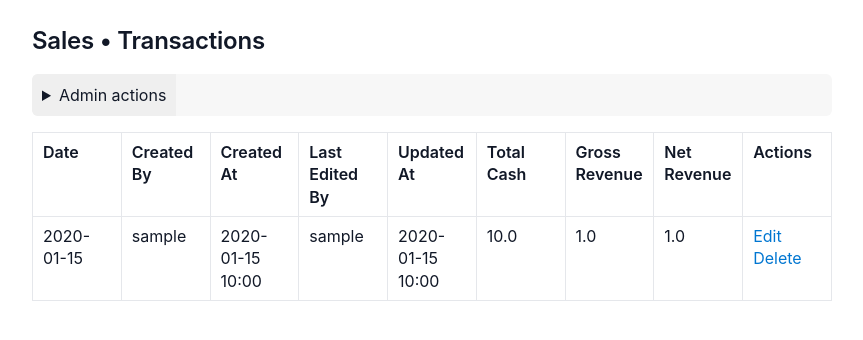
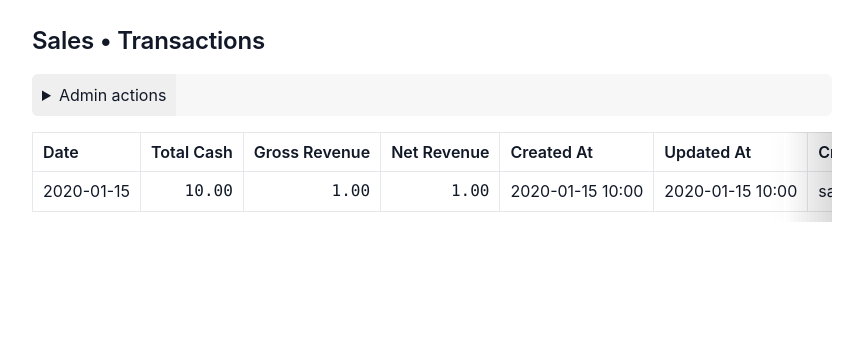
Before and after one commit to sushanth88/BC_Internal_OP, a Flask app: page /sales/transactions in a window 1280 px wide. Shown: the part 136-476 px from the top of the page, without its empty margins (208-1071 px from the left). Run offline with Flask 3, Linux system fonts and the light colour scheme; a user stored in the database is signed in; tables that the repository leaves empty hold one stand-in row (values such as "Sample post"); some libraries are stand-ins or nearby versions.

Commit message:
UI: Transactions table — reorder columns, prevent wrapping, expand columns; add horizontal scroll wrapper and animated scroll hint

```diff
--- a/static/style.css
+++ b/static/style.css
@@ -54,10 +54,50 @@ header .site-title { color: var(--text); font-family: var(--font-sans); letter-s
 .brand-left { display:flex; align-items:center; gap:12px; }
 table { border-collapse: collapse; width: 100%; }
 table th, table td { padding: 8px 10px; border: 1px solid var(--border); }
+
+/* Tight, non-wrapping transaction tables */
+.tx-table { table-layout: auto; width: 100%; border-collapse: collapse; }
+.tx-table th, .tx-table td {
+	padding: 8px 10px; border: 1px solid var(--border); vertical-align: middle;
+	white-space: nowrap; /* prevent wrapping */
+}
+.tx-table th { font-weight: 600; }
+.tx-table td.numeric { text-align: right; font-family: ui-monospace, SFMono-Regular, Menlo, Monaco, 'Roboto Mono', 'Segoe UI Mono', monospace; }
+.tx-table td.actions, .tx-table th.actions { text-align: center; white-space: nowrap; }
+.tx-table tr:hover td { background: color-mix(in srgb, var(--link) 6%, transparent); }
 .container { max-width: 960px; margin: 24px auto; }
 .topbar { display:flex; justify-content:space-between; align-items:center; margin-bottom: 12px; }
 /* Logo styles */
 .site-logo { display:block; width: 56px; height: auto; margin: 2px 0; }
+
+/* Column width hints for transaction table (fixed layout) */
+/* Let columns size naturally; use wrapper for horizontal scroll when needed */
+.tx-table-wrap { width: 100%; overflow-x: auto; -webkit-overflow-scrolling: touch; }
+.tx-table th, .tx-table td { min-width: 40px; }
+
+/* Visual scroll hint: subtle gradient at the right edge when content overflows horizontally */
+.tx-table-wrap { position: relative; }
+.tx-table-wrap::after {
+	content: '';
+	position: absolute;
+	top: 0;
+	right: 0;
+	width: 48px;
+	height: 100%;
+	pointer-events: none;
+	opacity: 0;
+	transform: translateX(12px);
+	filter: blur(0.6px);
+	transition: opacity .32s cubic-bezier(.2,.9,.2,1), transform .32s cubic-bezier(.2,.9,.2,1), filter .28s ease;
+	background: linear-gradient(to left, rgba(0,0,0,0.14), rgba(0,0,0,0));
+	box-shadow: -6px 0 18px rgba(0,0,0,0.02);
+}
+/* Lighter overlay for dark theme */
+.tx-table-wrap.is-scrollable::after { opacity: 1; transform: translateX(0); filter: blur(0); }
+[data-theme="dark"] .tx-table-wrap::after {
+	background: linear-gradient(to left, rgba(255,255,255,0.12), rgba(255,255,255,0));
+	box-shadow: -6px 0 18px rgba(255,255,255,0.02);
+}
 
 /* Theme toggle alignment */
 .theme-toggle { display:flex; gap:6px; align-items:center; position:absolute; right:0; top:50%; transform: translateY(-50%); }
--- a/templates/layout.html
+++ b/templates/layout.html
@@ -1,13 +1,41 @@
 <!doctype html>
 <html>
   <head>
-    <meta charset="utf-8">
+  <meta charset="utf-8">
   <title>Biryani City Portal</title>
     {# CSRF token for JS fetches; Flask-WTF provides csrf_token() when CSRFProtect is enabled #}
     <meta name="csrf-token" content="{{ csrf_token() }}">
     <meta name="color-scheme" content="light dark">
     <script>
       // Apply stored theme ASAP and preload Water.css variants; enable only the active one
+      // Scroll hint for wide tables: toggle .is-scrollable when horizontally overflowed
+      (function(){
+        function updateHints(){
+          document.querySelectorAll('.tx-table-wrap').forEach(function(wrap){
+            if (!wrap) return;
+            var el = wrap.querySelector('table');
+            if (!el) return;
+            var isOverflow = el.scrollWidth > wrap.clientWidth + 2; // tolerate tiny rounding
+            wrap.classList.toggle('is-scrollable', isOverflow && (wrap.scrollLeft < (el.scrollWidth - wrap.clientWidth - 2)));
+          });
+        }
+        // Bind events
+        window.addEventListener('resize', updateHints);
+        document.addEventListener('themechange', updateHints);
+        // Update when new content may be injected
+        document.addEventListener('DOMContentLoaded', function(){
+          updateHints();
+          document.querySelectorAll('.tx-table-wrap').forEach(function(wrap){
+            wrap.addEventListener('scroll', function(){
+              var el = wrap.querySelector('table');
+              if (!el) return;
+              var atEnd = (wrap.scrollLeft + wrap.clientWidth) >= (el.scrollWidth - 1);
+              wrap.classList.toggle('is-scrollable', !atEnd);
+            });
+          });
+        });
+      })();
+
       (function(){
         try {
           var mode = localStorage.getItem('theme-mode');
--- a/templates/sales_transactions.html
+++ b/templates/sales_transactions.html
@@ -15,32 +15,31 @@
   {% endif %}
 
   {% if transactions %}
-    <table>
+  <div class="tx-table-wrap">
+  <table class="tx-table">
       <thead>
         <tr>
-          <th>Date</th>
-          <th>Created By</th>
-          <th>Created At</th>
-          <th>Last Edited By</th>
-          <th>Updated At</th>
-          <th>Total Cash</th>
-          <th>Gross Revenue</th>
-          <th>Net Revenue</th>
-          <th>Actions</th>
+          <th class="date">Date</th>
+          <th class="numeric">Total Cash</th>
+          <th class="numeric">Gross Revenue</th>
+          <th class="numeric">Net Revenue</th>
+          <th class="created_at">Created At</th>
+          <th class="updated_at">Updated At</th>
+          <th class="user">Created By</th>
+          <th class="actions">Actions</th>
         </tr>
       </thead>
       <tbody>
       {% for tx in transactions %}
         <tr>
           <td>{{ tx.date }}</td>
-          <td>{{ tx.user.username }}</td>
-          <td>{{ tx.created_at.strftime('%Y-%m-%d %H:%M') if tx.created_at else '-' }}</td>
-          <td>{{ tx.last_edited_user.username if tx.last_edited_user else '-' }}</td>
-          <td>{{ tx.updated_at.strftime('%Y-%m-%d %H:%M') if tx.updated_at else '-' }}</td>
-          <td>{{ tx.total_cash }}</td>
-          <td>{{ tx.gross_revenue }}</td>
-          <td>{{ tx.net_revenue }}</td>
-          <td>
+          <td class="numeric">{{ '%.2f'|format(tx.total_cash or 0) }}</td>
+          <td class="numeric">{{ '%.2f'|format(tx.gross_revenue or 0) }}</td>
+          <td class="numeric">{{ '%.2f'|format(tx.net_revenue or 0) }}</td>
+          <td class="created_at">{{ tx.created_at.strftime('%Y-%m-%d %H:%M') if tx.created_at else '-' }}</td>
+          <td class="updated_at">{{ tx.updated_at.strftime('%Y-%m-%d %H:%M') if tx.updated_at else '-' }}</td>
+          <td class="user">{{ tx.user.username }}</td>
+          <td class="actions">
             {% if current_user.is_admin %}
               <a href="{{ url_for('edit_transaction', tx_id=tx.id) }}">Edit</a>
               <a href="#" class="delete-link" data-id="{{ tx.id }}">Delete</a>
@@ -51,7 +50,8 @@
         </tr>
       {% endfor %}
       </tbody>
-    </table>
+  </table>
+  </div>
   {% else %}
     <p>No transactions found.</p>
   {% endif %}
```
Also changed, not shown: templates/sales.html (+23 -23 lines).
